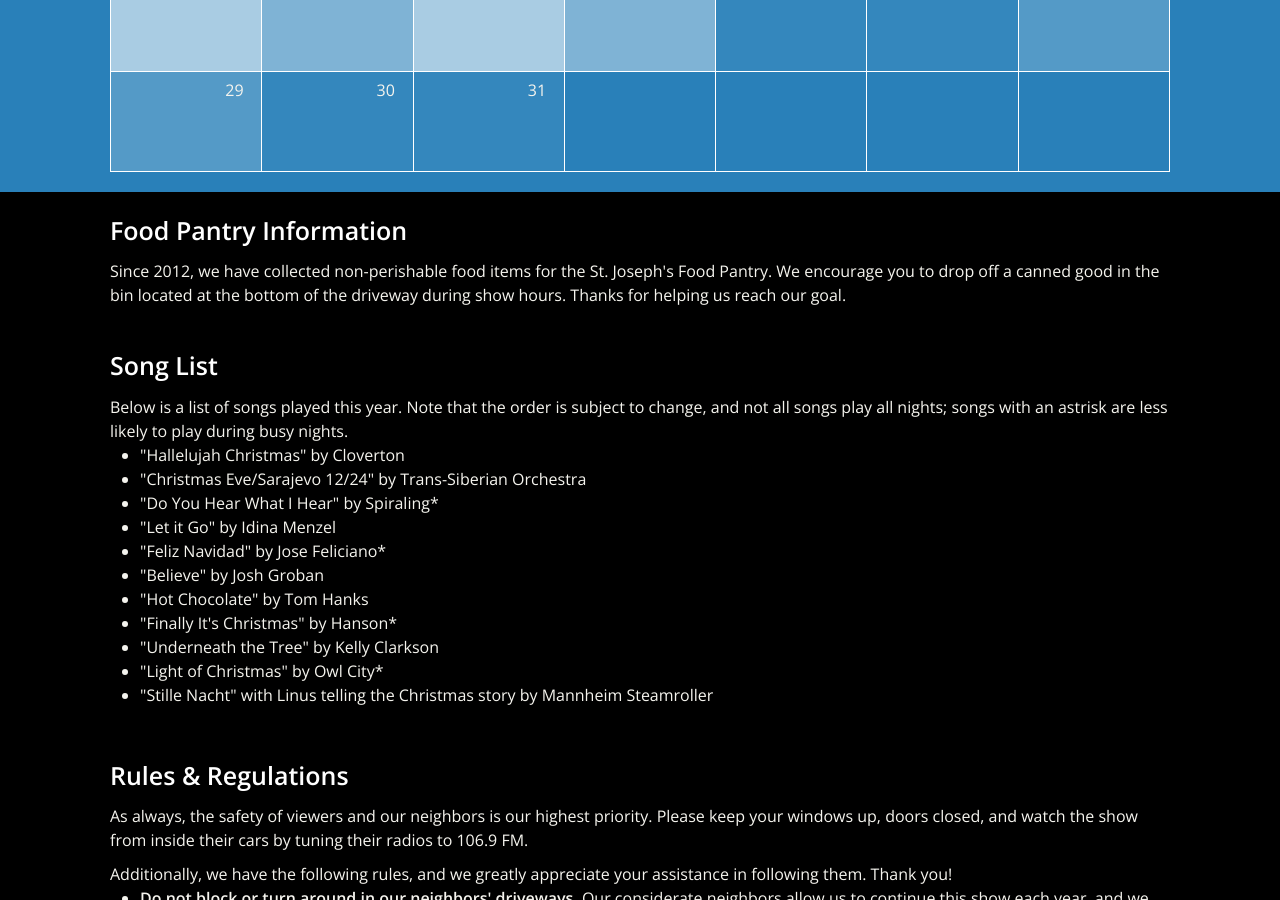
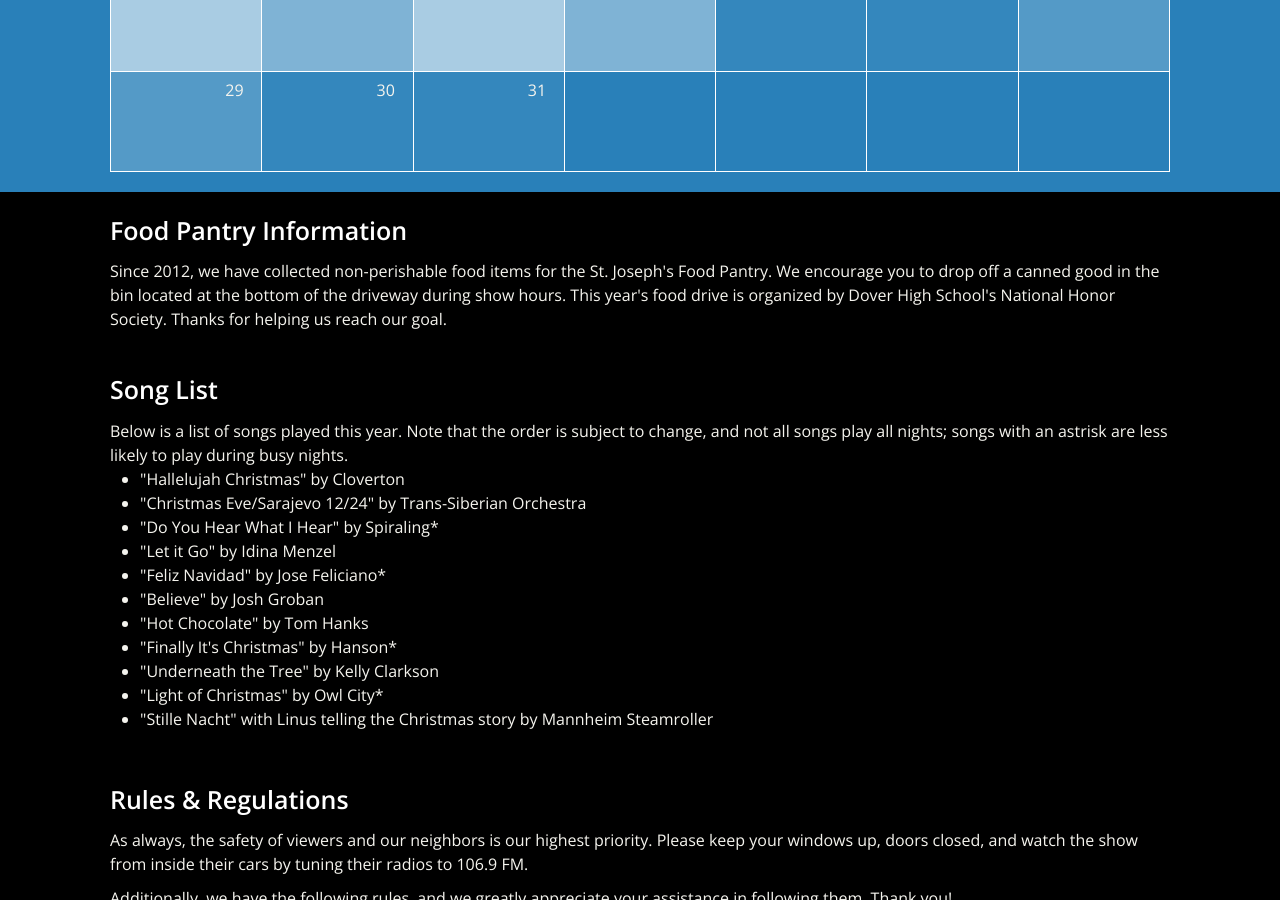
Before and after one commit to ldobson98/lukeslights, a Jekyll site: the page built from dates.html, in a window 1280 px wide and 900 px high, scrolled down 1369 px. Built offline with Jekyll 4.4.1, drawn with Linux system fonts in a browser that asks for light colours; nearby versions of some CDN libraries.

Commit message:
Update dates.html

```diff
--- a/dates.html
+++ b/dates.html
@@ -265,7 +265,7 @@
 <div class="wrap dates">
 	<h3><a name="sec2">Food Pantry Information</a></h3>
 	<p>Since 2012, we have collected non-perishable food items for the St. Joseph's Food Pantry.  We encourage you to drop off a canned good in the bin located at the bottom of the driveway
-	during show hours.  Thanks for helping us reach our goal.</p>
+	during show hours.  This year's food drive is organized by Dover High School's National Honor Society. Thanks for helping us reach our goal.</p>
 </div>
 <!-- <div class="section pif">
   <div class="wrap dates">
```
